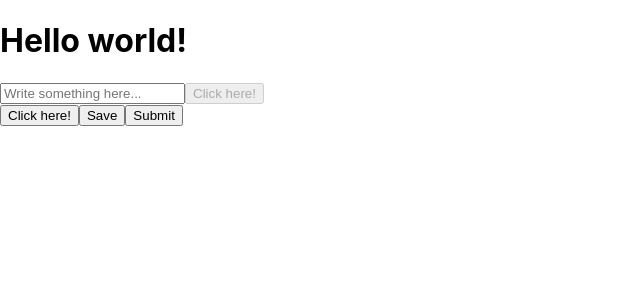
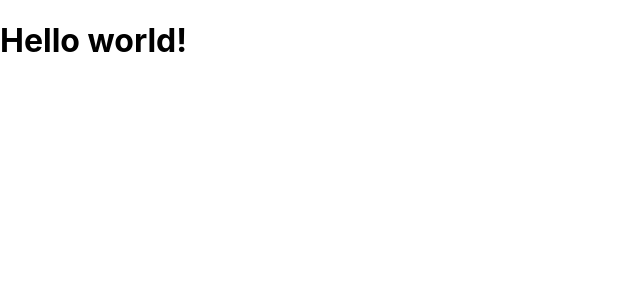
Before and after one commit to matyushkin-s/react-project, a React (Create React App) app: page / in a window 1280 px wide. Shown: the top 300 px of the page, without its empty margins (0-640 px from the left). Built offline with nearby package versions, Linux system fonts and the light colour scheme.

Commit message:
Commit lesson 2

```diff
--- a/src/App.js
+++ b/src/App.js
@@ -1,37 +1,15 @@
-import Button from './components/Button';
-import Input from './components/Input';
+// import Button from './components/Button';
+// import Input from './components/Input';
 import './App.css';
 // import List from './components/List';
 
 function App() {
-  const buttonText = "Click here!";
-  // const users = ['User1', 'User2', 'User3', 'User4'];
-  const disabled = true;
-
-  const handleSave = (e) => {
-    console.log('Save it!');
-  }
-
-  const handleSubmit = (e) => {
-    console.log('Submit it!');
-  }
-
   return (
     <div className="App">
       <h1>Hello world!</h1>
-      <Input
-        placeholder="Write something here..."
-      />
-      <Button text={buttonText} isDisabled={disabled}/>
-      <br></br>
-      <Button>{buttonText}</Button>
-
-      <Button text="Save" onClick={handleSave} />
-
-      <Button text="Submit" onClick={handleSubmit} />
 
       <div>
-        {/* <List items={users} /> */}
+
       </div>
     </div>
   );
```
